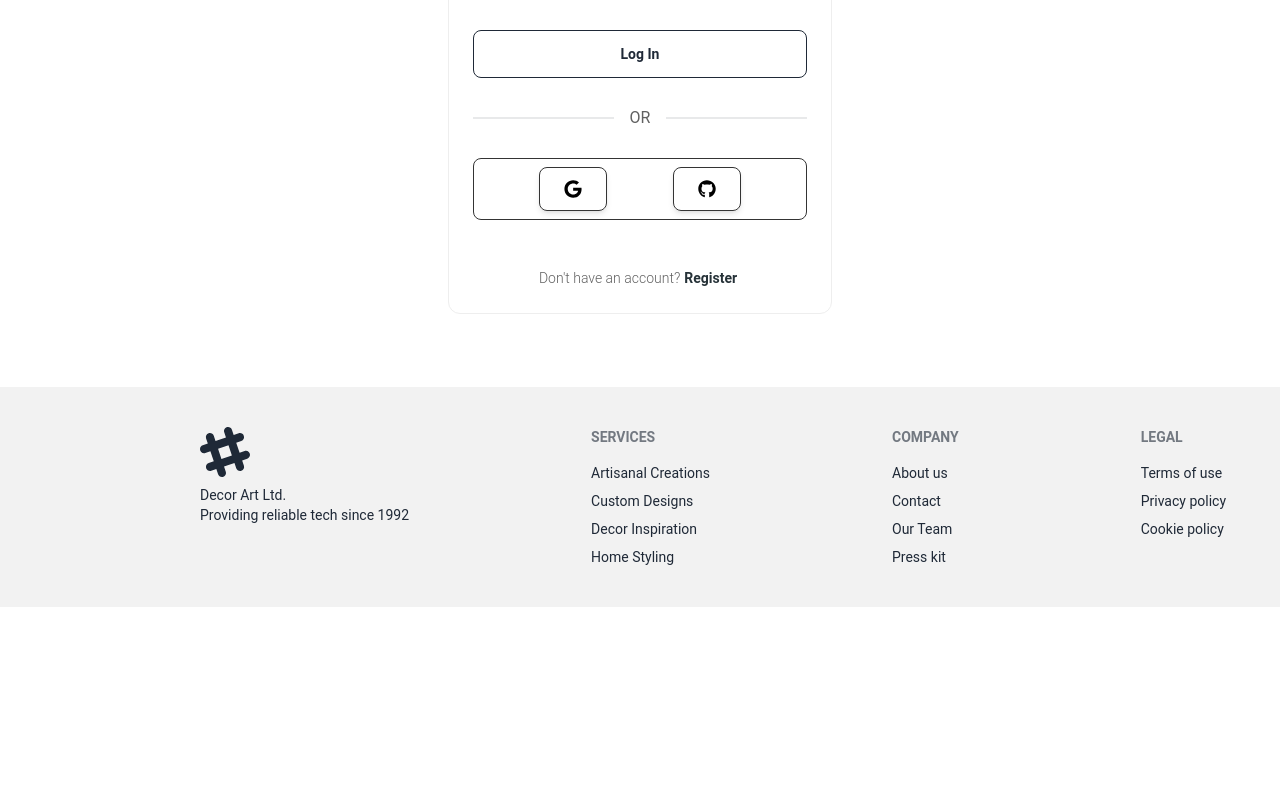
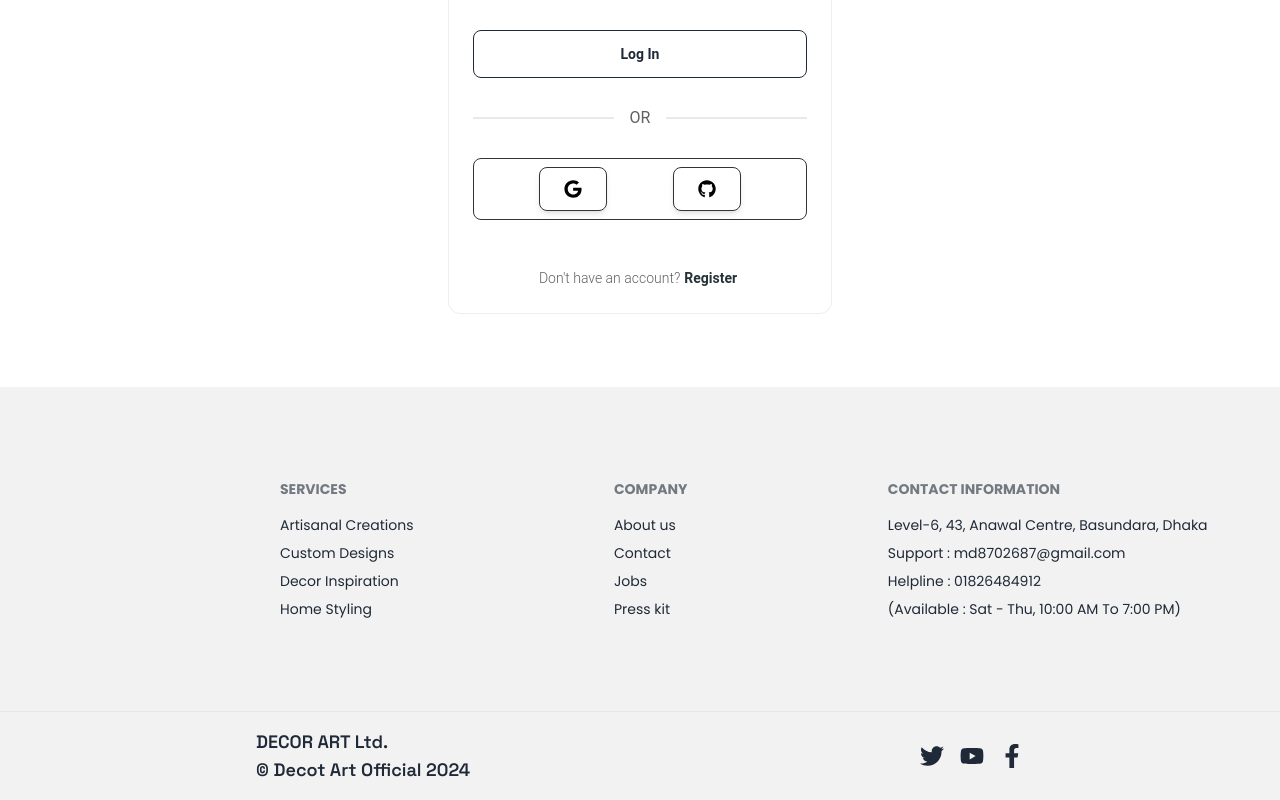
Before and after one commit to rahat-495/DecorArt, a React (Vite) app: page /login in a window 1280 px wide. Shown: the part 499-1299 px from the top of the page. Before the commit the page ends 1106 px from the top, so only its background shows below. Built offline with nearby package versions, Linux system fonts and the light colour scheme; no server answers.

Commit message:
footer are be updated !

```diff
--- a/src/Pages/Home/Banner.jsx
+++ b/src/Pages/Home/Banner.jsx
@@ -35,7 +35,7 @@ const Banner = () => {
         onSwiper={(swiper) => console.log(swiper)}
       >
         <SwiperSlide>
-          <img className='rounded-xl w-[600px] h-[120px] md:w-[600px] md:h-[350px] lg:w-[700px] lg:h-[450px]' src='https://img.freepik.com/premium-photo/row-vases-are-lined-up-wooden-table_865967-597218.jpg?size=626&ext=jpg' alt="" />
+          <img className='rounded-xl w-[600px] h-[120px] md:w-[600px] md:h-[350px] lg:w-[750px] lg:h-[450px]' src='https://img.freepik.com/premium-photo/row-vases-are-lined-up-wooden-table_865967-597218.jpg?size=626&ext=jpg' alt="" />
         </SwiperSlide>
 
         <SwiperSlide>
--- a/src/Shared/Footer/Footer.jsx
+++ b/src/Shared/Footer/Footer.jsx
@@ -1,31 +1,15 @@
+
+import { FaFacebookF, FaTwitter, FaYoutube } from "react-icons/fa";
 
 const Footer = () => {
   return (
     <div>
-      <footer className="footer bg-base-200 text-base-content overflow-x-hidden">
 
-        <div className="footer lg:ml-40 p-10 bg-base-200 text-base-content">
+      <footer className="footer p-10 bg-base-200 text-base-content">
 
-          <aside>
-            <svg
-              width="50"
-              height="50"
-              viewBox="0 0 24 24"
-              xmlns="http://www.w3.org/2000/svg"
-              fillRule="evenodd"
-              clipRule="evenodd"
-              className="fill-current"
-            >
-              <path d="M22.672 15.226l-2.432.811.841 2.515c.33 1.019-.209 2.127-1.23 2.456-1.15.325-2.148-.321-2.463-1.226l-.84-2.518-5.013 1.677.84 2.517c.391 1.203-.434 2.542-1.831 2.542-.88 0-1.601-.564-1.86-1.314l-.842-2.516-2.431.809c-1.135.328-2.145-.317-2.463-1.229-.329-1.018.211-2.127 1.231-2.456l2.432-.809-1.621-4.823-2.432.808c-1.355.384-2.558-.59-2.558-1.839 0-.817.509-1.582 1.327-1.846l2.433-.809-.842-2.515c-.33-1.02.211-2.129 1.232-2.458 1.02-.329 2.13.209 2.461 1.229l.842 2.515 5.011-1.677-.839-2.517c-.403-1.238.484-2.553 1.843-2.553.819 0 1.585.509 1.85 1.326l.841 2.517 2.431-.81c1.02-.33 2.131.211 2.461 1.229.332 1.018-.21 2.126-1.23 2.456l-2.433.809 1.622 4.823 2.433-.809c1.242-.401 2.557.484 2.557 1.838 0 .819-.51 1.583-1.328 1.847m-8.992-6.428l-5.01 1.675 1.619 4.828 5.011-1.674-1.62-4.829z"></path>
-            </svg>
-            <p>
-              Decor Art Ltd.
-              <br />
-              Providing reliable tech since 1992
-            </p>
-          </aside>
+        <div className="footer pop lg:ml-[200px] p-10 bg-base-200 text-base-content">
 
-          <nav>
+          <nav className="my-3">
             <h6 className="footer-title">Services</h6>
             <a className="link link-hover">Artisanal Creations</a>
             <a className="link link-hover">Custom Designs</a>
@@ -33,24 +17,48 @@ const Footer = () => {
             <a className="link link-hover">Home Styling</a>
           </nav>
 
-          <nav>
+          <nav className="my-3">
             <h6 className="footer-title">Company</h6>
             <a className="link link-hover">About us</a>
             <a className="link link-hover">Contact</a>
-            <a className="link link-hover">Our Team</a>
+            <a className="link link-hover">Jobs</a>
             <a className="link link-hover">Press kit</a>
           </nav>
 
-          <nav>
-            <h6 className="footer-title">Legal</h6>
-            <a className="link link-hover">Terms of use</a>
-            <a className="link link-hover">Privacy policy</a>
-            <a className="link link-hover">Cookie policy</a>
+          <nav className="my-3">
+            <h6 className="footer-title">Contact Information</h6>
+            <a className="">Level-6, 43, Anawal Centre, Basundara, Dhaka</a>
+            <a className="link link-hover">Support : md8702687@gmail.com</a>
+            <a className="">Helpline : 01826484912</a>
+            <a className="">(Available : Sat - Thu, 10:00 AM To 7:00 PM)</a>
           </nav>
 
         </div>
 
       </footer>
+
+      <footer className="footer px-20 lg:px-64 py-4 border-t bg-base-200 text-base-content border-base-300">
+        <aside className="items-center grid-flow-col">
+          <p className="font-semibold text-lg gro">
+            DECOR ART Ltd. <br />© Decot Art Official 2024
+          </p>
+        </aside>
+
+        <nav className="md:place-self-center md:justify-self-end">
+          <div className="grid grid-flow-col gap-4">
+            <a href="#" className="text-2xl cursor-pointer">
+              <FaTwitter />
+            </a>
+            <a href="#" className="text-2xl cursor-pointer">
+              <FaYoutube />
+            </a>
+            <a href="#" className="text-2xl cursor-pointer">
+              <FaFacebookF />
+            </a>
+          </div>
+        </nav>
+      </footer>
+
     </div>
   );
 };
```
